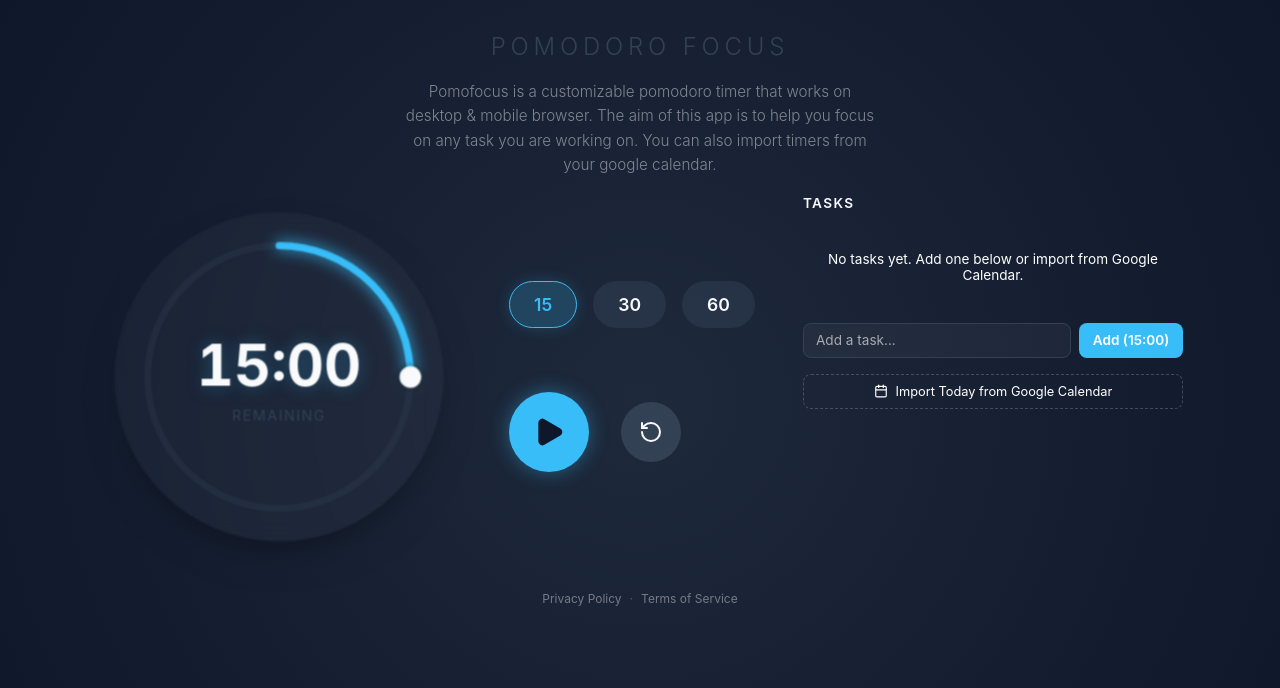
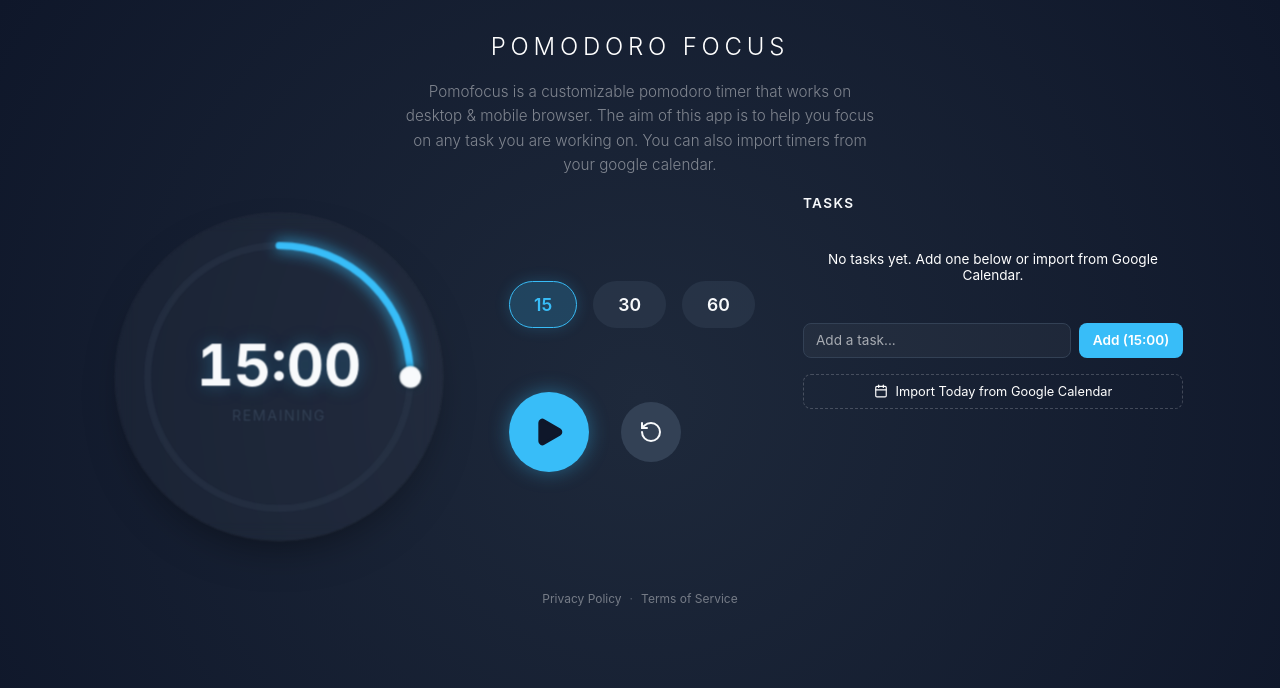
Before and after one commit to jahrichie/pomodoro-pi, a Next.js app: page / in a window 1280 px wide. Shown: the top 688 px of the page. Built offline with nearby package versions, Linux system fonts and the light colour scheme.

Commit message:
white logo

```diff
--- a/src/app/page.module.css
+++ b/src/app/page.module.css
@@ -22,7 +22,7 @@
   font-weight: 300;
   letter-spacing: 0.2em;
   text-transform: uppercase;
-  color: var(--secondary);
+  color: #ffffff;
   width: 100%;
   text-align: center;
 }
```
